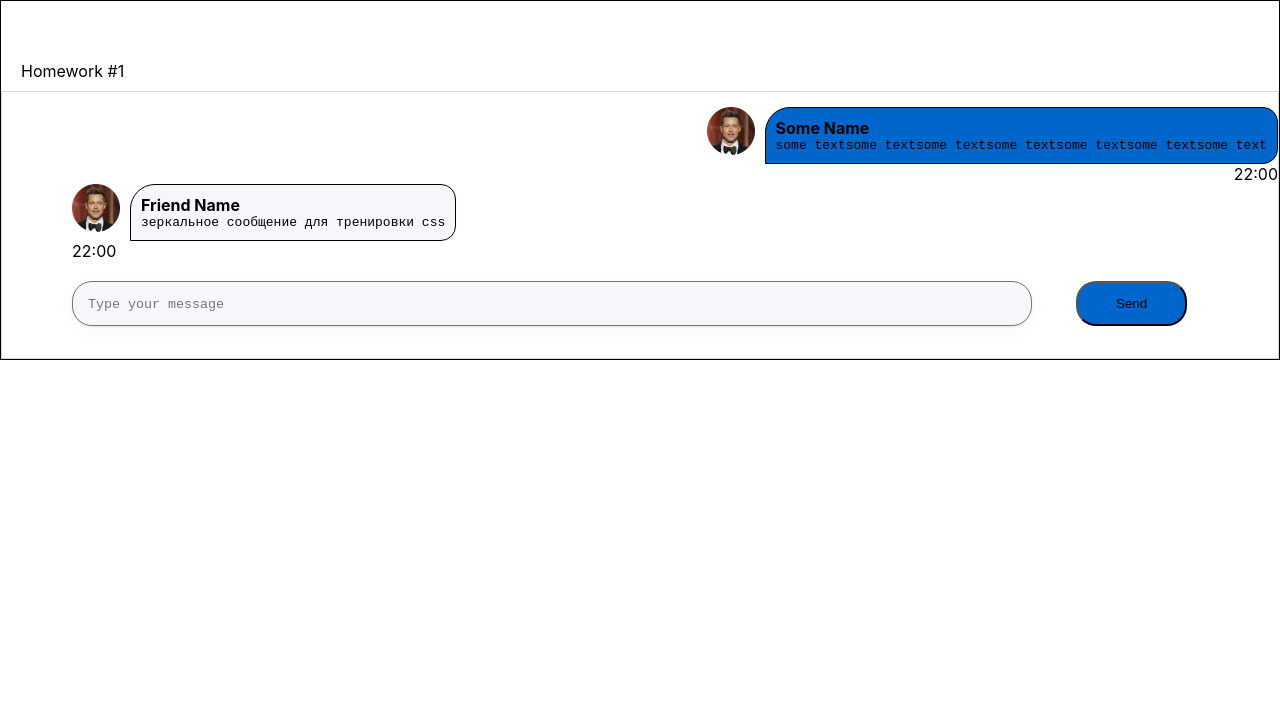
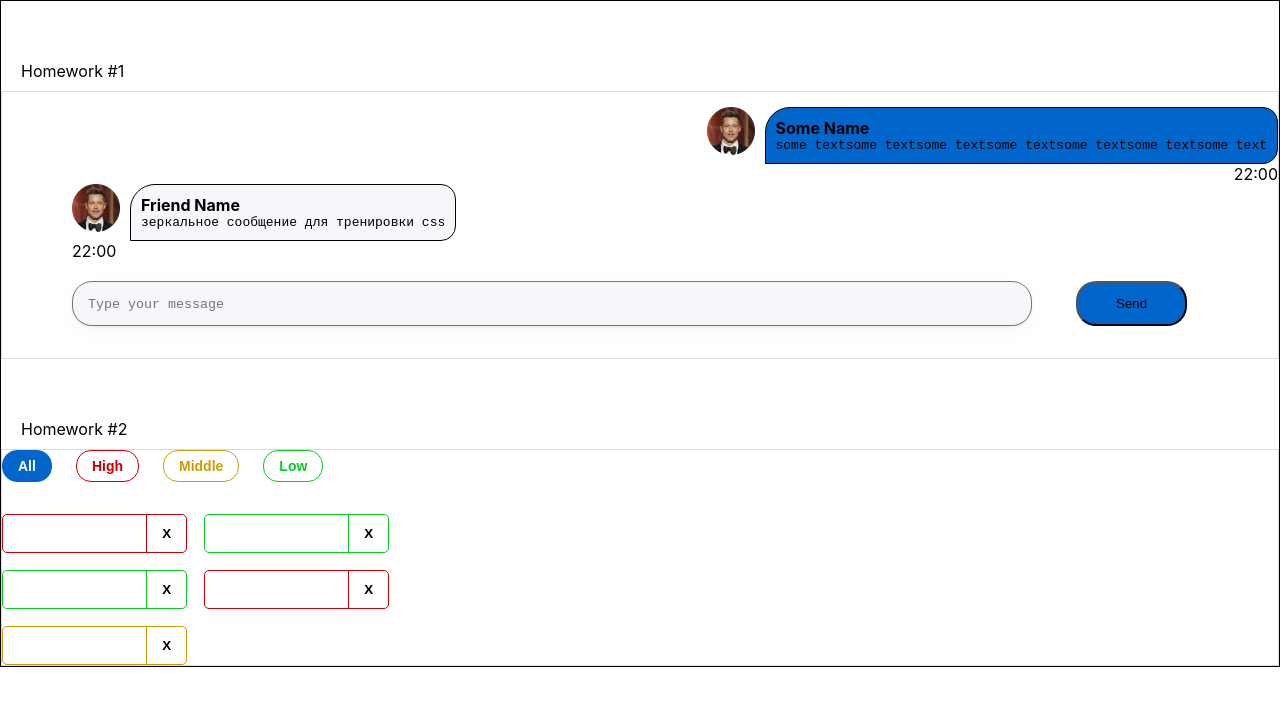
Before and after one commit to yaga49/hws2-master, a React (Create React App) app: page / in a window 1280 px wide. Shown: the top 706 px of the page. Built offline with nearby package versions, Linux system fonts and the light colour scheme.

Commit message:
commit hw2

```diff
--- a/src/s1-main/App.tsx
+++ b/src/s1-main/App.tsx
@@ -1,13 +1,14 @@
 import React from 'react'
 import s from './App.module.css'
 import HW1 from '../s2-homeworks/hw01/HW1'
+import HW2 from "../s2-homeworks/hw02/HW2";
 
 function App() {
     return (
         <div className={s.App}>
             <HW1/>
             {/*раскомментировать по ходу выполнения*/}
-            {/*<HW2/>*/}
+            <HW2/>
             {/*<HW3/>*/}
             {/*<HW4/>*/}
 
--- a/src/s2-homeworks/hw02/HW2.tsx
+++ b/src/s2-homeworks/hw02/HW2.tsx
@@ -17,16 +17,16 @@ import s2 from '../../s1-main/App.module.css'
 * */
 
 // types
-export type AffairPriorityType = any // need to fix any
+export type AffairPriorityType = string // need to fix any
 export type AffairType = {
-    _id: any // need to fix any
-    name: any // need to fix any
+    _id: number // need to fix any
+    name: string // need to fix any
     priority: AffairPriorityType
 }
 export type FilterType = 'all' | AffairPriorityType
 
 // constants
-const defaultAffairs: any = [ // need to fix any
+const defaultAffairs: AffairType[] = [ // need to fix any
     {_id: 1, name: 'React', priority: 'high'}, // студенты могут изменить содержимое name и количество элементов в массиве, ...priority не менять!
     {_id: 2, name: 'anime', priority: 'low'},
     {_id: 3, name: 'games', priority: 'low'},
```
